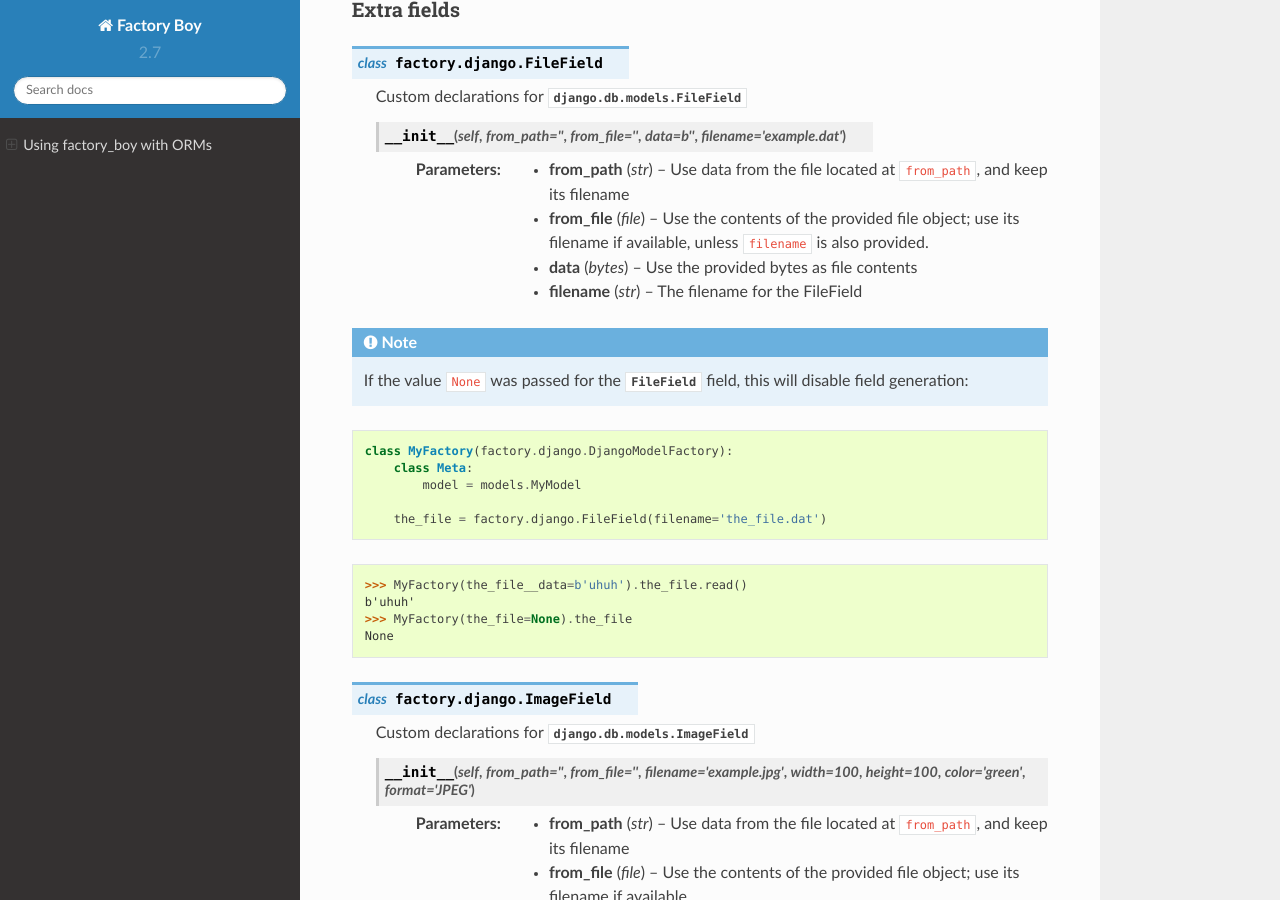
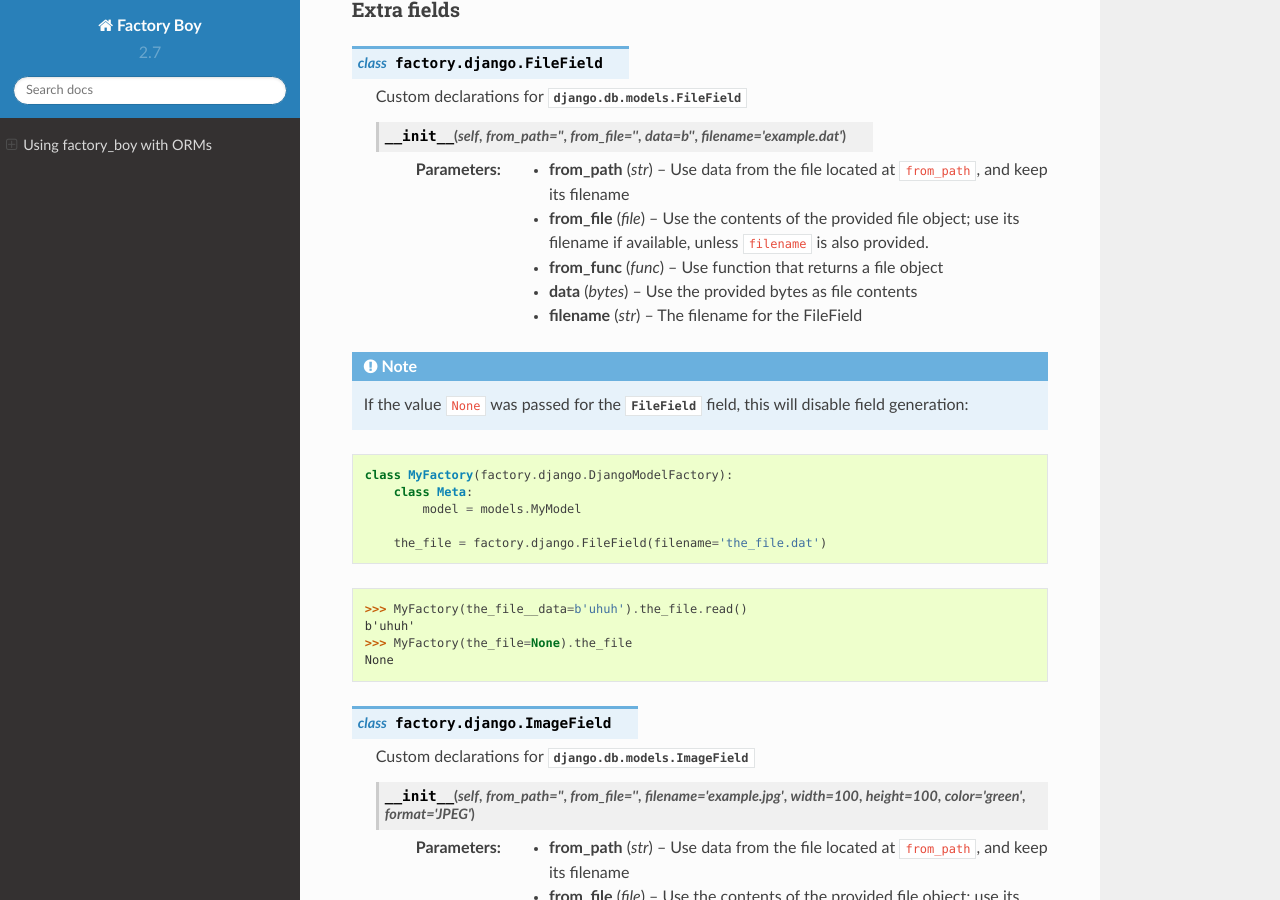
Before and after one commit to FactoryBoy/factory_boy, a Sphinx documentation site: the page built from docs/orms.rst, in a window 1280 px wide and 900 px high, scrolled down 1770 px. Built offline with Sphinx 7.4.7 and the Read the Docs theme 2.0.0, drawn with Linux system fonts in a browser that asks for light colours.

Commit message:
Updated docs for FileField
Explain what the parameter ``from_func`` does.

```diff
--- a/docs/orms.rst
+++ b/docs/orms.rst
@@ -111,6 +111,7 @@
                               and keep its filename
         :param file from_file: Use the contents of the provided file object; use its filename
                                if available, unless ``filename`` is also provided.
+        :param func from_func: Use function that returns a file object
         :param bytes data: Use the provided bytes as file contents
         :param str filename: The filename for the FileField
 
```
